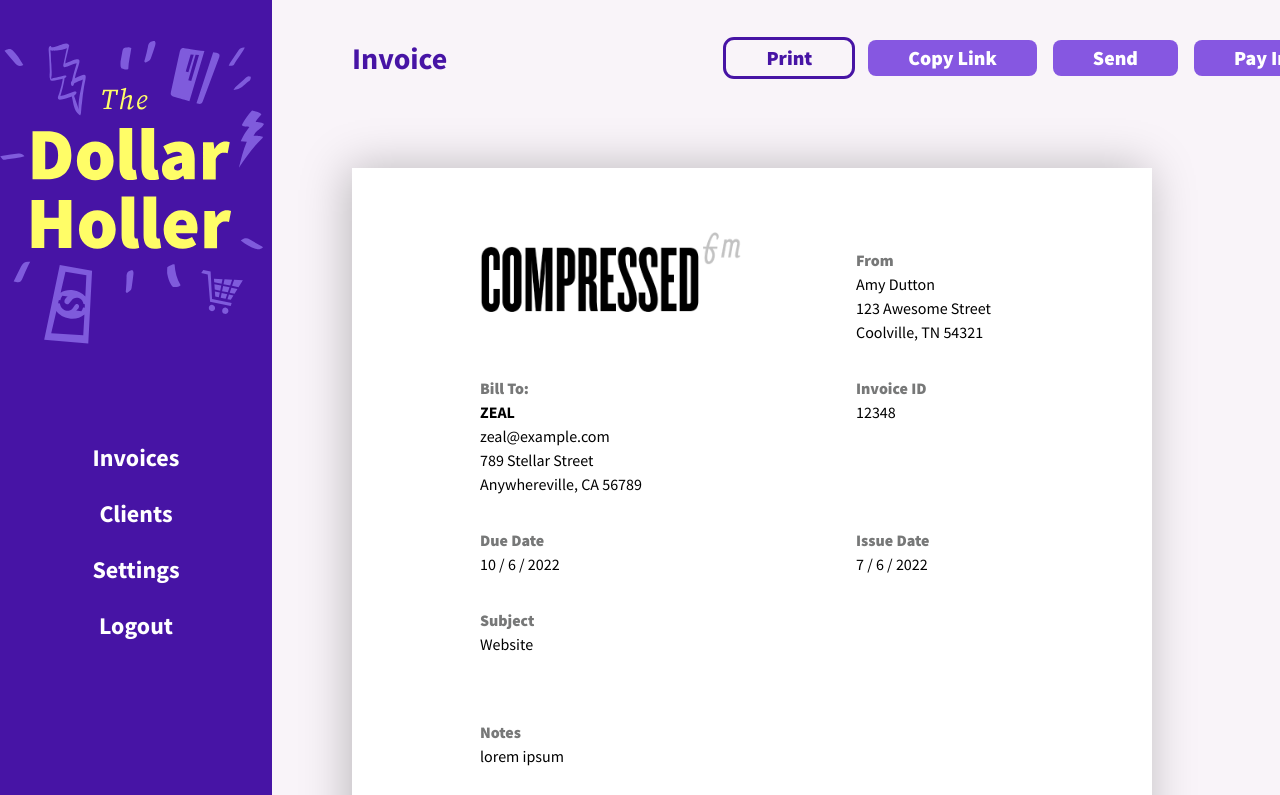
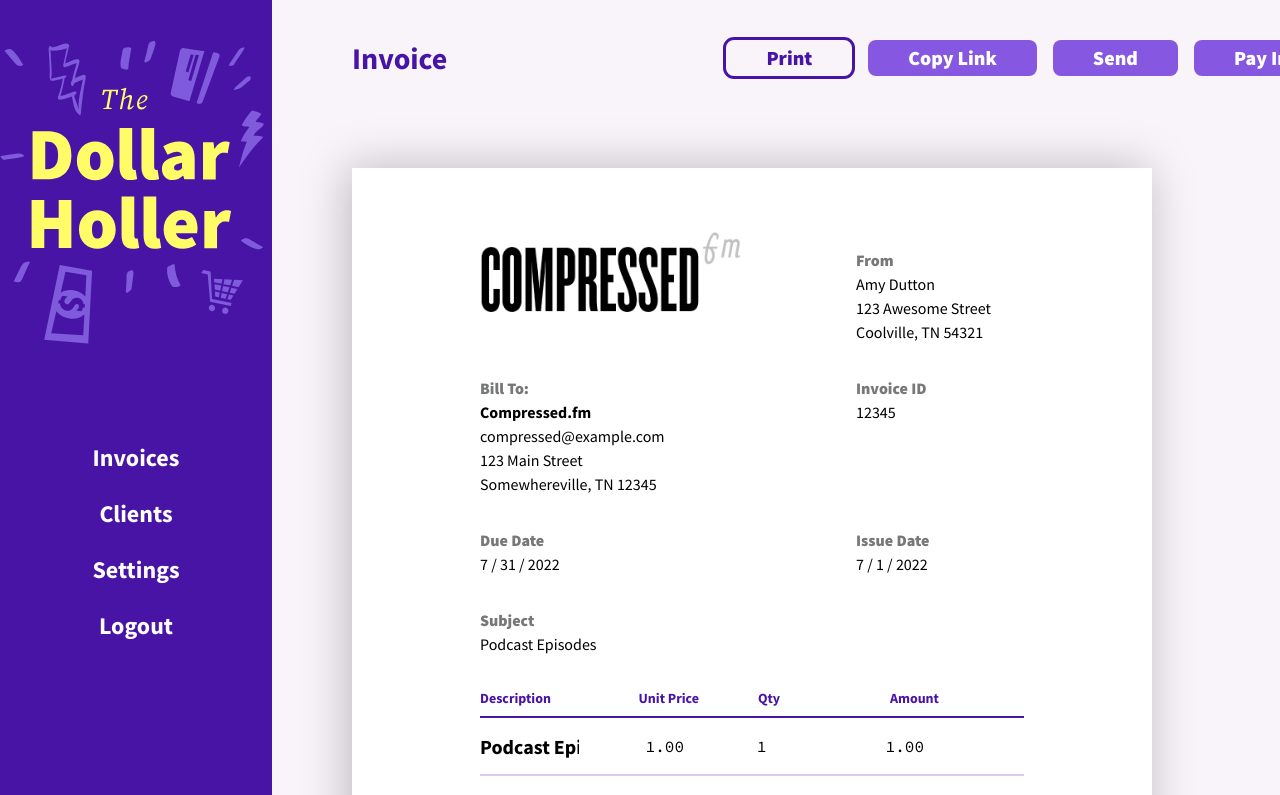
Before and after one commit to TranTrungTinh/invoice-app, a SvelteKit app: page /invoices/1 in a window 1280 px wide. Shown: the top 795 px of the page. Built offline with nearby package versions, Linux system fonts and the light colour scheme.

Commit message:
chore: Update currency formatting for cents and unit prices across components. Improve consistency and readability in presenting money values.

```diff
--- a/src/app.css
+++ b/src/app.css
@@ -37,6 +37,11 @@
   input[type="password"]:focus,
   input[type="email"]:focus {
     @apply border-2 border-lavenderIndigo outline-none;
+  }
+
+  input[type=number]:disabled {
+    @apply appearance-none;
+    -moz-appearance: textfield;
   }
 
   svg {
--- a/src/lib/utils/moneyHelpers.ts
+++ b/src/lib/utils/moneyHelpers.ts
@@ -6,6 +6,16 @@
 export const sumLineItems = (lineItems: LineItem[] | undefined): number => {
   if (!lineItems) return 0
   return lineItems.reduce((prevValue, curValue) => prevValue + curValue.amount, 0)
+}
+
+/**
+ * Converting Cents to Dollars, without Commas
+ * @param {number} cents
+ * @returns {string}
+ */
+export const centsToDollarsWithoutCommas = (cents: number): string => {
+  const dollars = cents / 100;
+  return twoDecimals(dollars);
 }
 
 /**
--- a/src/routes/(dashboard)/invoices/LineItemRow.svelte
+++ b/src/routes/(dashboard)/invoices/LineItemRow.svelte
@@ -1,14 +1,19 @@
 <script lang="ts">
   import { createEventDispatcher } from 'svelte';
   import Trash from '$lib/components/Icon/Trash.svelte';
-  import { twoDecimals, dollarsToCents, centsToDollars } from '$lib/utils/moneyHelpers';
+  import {
+    twoDecimals,
+    dollarsToCents,
+    centsToDollarsWithoutCommas
+  } from '$lib/utils/moneyHelpers';
 
   export let lineItem: LineItem;
   export let canDelete: boolean = false;
   export let isRequired: boolean = false;
+  export let isEditable: boolean = true;
 
-  let unitPrice: string = centsToDollars(lineItem.amount / lineItem.quantity);
-  let amount: string = centsToDollars(lineItem.amount);
+  let unitPrice: string = centsToDollarsWithoutCommas(lineItem.amount / lineItem.quantity);
+  let amount: string = centsToDollarsWithoutCommas(lineItem.amount);
 
   $: {
     amount = twoDecimals(lineItem.quantity * Number(unitPrice));
@@ -27,6 +32,7 @@
       name="description"
       bind:value={lineItem.description}
       required={isRequired}
+      disabled={!isEditable}
     />
   </div>
 
@@ -44,6 +50,7 @@
         dispatch('updateLineItem');
       }}
       required={isRequired}
+      disabled={!isEditable}
     />
   </div>
 
@@ -59,6 +66,7 @@
         dispatch('updateLineItem');
       }}
       required={isRequired}
+      disabled={!isEditable}
     />
   </div>
 
@@ -76,7 +84,7 @@
   </div>
 
   <div class="trash">
-    {#if canDelete}
+    {#if canDelete && isEditable}
       <button
         on:click|preventDefault={() => {
           dispatch('removeLineItem', lineItem.id);
--- a/src/routes/(dashboard)/invoices/LineItemRows.svelte
+++ b/src/routes/(dashboard)/invoices/LineItemRows.svelte
@@ -3,12 +3,18 @@
   import Button from '$lib/components/Button.svelte';
   import CircledAmount from '$lib/components/CircledAmount.svelte';
   import LineItemRow from './LineItemRow.svelte';
-  import { centsToDollars, sumLineItems, twoDecimals } from '$lib/utils/moneyHelpers';
+  import {
+    centsToDollars,
+    sumLineItems,
+    twoDecimals,
+    addThousandsSeparator
+  } from '$lib/utils/moneyHelpers';
 
   let subtotal: string = '0.00';
   export let discount: number = 0;
   let discountedAmount: string = '0.00';
   let total: string = '0.00';
+  export let isEditable = true;
 
   export let lineItems: LineItem[] | undefined = undefined;
   let dispatch = createEventDispatcher();
@@ -20,7 +26,10 @@
     discountedAmount = centsToDollars(sumLineItems(lineItems) * (discount / 100));
   }
 
-  $: total = twoDecimals(Number(subtotal) - Number(discountedAmount));
+  $: {
+    const plainSubtotal = subtotal.replace(',', '');
+    total = addThousandsSeparator(twoDecimals(Number(plainSubtotal) - Number(discountedAmount)));
+  }
 </script>
 
 <div class="invoice-line-item border-b-2 border-daisyBush pb-2">
@@ -38,12 +47,14 @@
       canDelete={index > 0}
       on:updateLineItem
       isRequired={index === 0}
+      {isEditable}
     />
   {/each}
 {/if}
 
 <div class="invoice-line-item">
   <div class="col-span-1 sm:col-span-2">
+    {#if isEditable}
       <Button
         isAnimated={false}
         label="+ Line Item"
@@ -52,6 +63,7 @@
           dispatch('addLineItem');
         }}
       />
+    {/if}
   </div>
   <div class="py-5 text-right font-bold text-monsoon">Subtotal</div>
   <div class="py-5 text-right font-mono">${subtotal}</div>
@@ -66,6 +78,7 @@
       name="discount"
       min="0"
       max="100"
+      disabled={!isEditable}
       bind:value={discount}
       on:change={() => {
         dispatch('updateDiscount', { discount });
--- a/src/routes/(dashboard)/invoices/[id]/+page.svelte
+++ b/src/routes/(dashboard)/invoices/[id]/+page.svelte
@@ -1,5 +1,11 @@
 <script lang="ts">
   import Button from '$lib/components/Button.svelte';
+  import { clients } from '$lib/stores/ClientStore';
+  import { convertDate } from '$lib/utils/dateHelpers';
+  import LineItemRows from '../LineItemRows.svelte';
+
+  export let data: { invoice: Invoice };
+  console.log({ data });
 
   const printInvoice = () => {
     console.log('print invoice');
@@ -57,46 +63,55 @@
   <div class="col-span-3">
     <div class="label">Bill To:</div>
     <p>
-      <strong>ZEAL</strong><br />
-      zeal@example.com<br />
-      789 Stellar Street<br />
-      Anywhereville, CA 56789
+      <strong>{data.invoice.client.name}</strong><br />
+      {data.invoice.client.email}<br />
+      {data.invoice.client.street}<br />
+      {data.invoice.client.city}, {data.invoice.client.state}
+      {data.invoice.client.zip}
     </p>
   </div>
 
   <div class="col-span-2 col-start-5">
     <div class="label">Invoice ID</div>
-    <p>12348</p>
+    <p>{data.invoice.invoiceNumber}</p>
   </div>
 
   <div class="col-span-3">
     <div class="label">Due Date</div>
-    <p>10 / 6 / 2022</p>
+    <p>{convertDate(data.invoice.dueDate)}</p>
   </div>
 
   <div class="col-span-2 col-start-5">
     <div class="label">Issue Date</div>
-    <p>7 / 6 / 2022</p>
+    <p>{convertDate(data.invoice.issueDate)}</p>
   </div>
 
   <div class="col-span-6">
     <div class="label">Subject</div>
-    <p>Website</p>
+    <p>{data.invoice.subject}</p>
   </div>
 
   <div class="col-span-6">
-    <!-- Line Items -->
+    <LineItemRows
+      lineItems={data.invoice.lineItems}
+      isEditable={false}
+      discount={data?.invoice?.discount || 0}
+    />
   </div>
 
+  {#if data.invoice.notes}
     <div class="col-span-6">
       <div class="label">Notes</div>
-    <p>lorem ipsum</p>
+      <p>{data.invoice.notes}</p>
     </div>
+  {/if}
 
+  {#if data.invoice.terms}
     <div class="col-span-6">
       <div class="label">Terms and Conditions</div>
-    <p>lorem ipsum</p>
+      <p>{data.invoice.terms}</p>
     </div>
+  {/if}
 </div>
 
 <style lang="postcss">
--- a/src/routes/(dashboard)/invoices/[id]/+page.ts
+++ b/src/routes/(dashboard)/invoices/[id]/+page.ts
@@ -10,5 +10,5 @@
   const id = params?.id;
   const invoice = getInvoiceById(id);
   console.log({ invoice });
-  return invoice;
+  return { invoice };
 };
```
Lines whose indentation alone changed are shown as unchanged.
